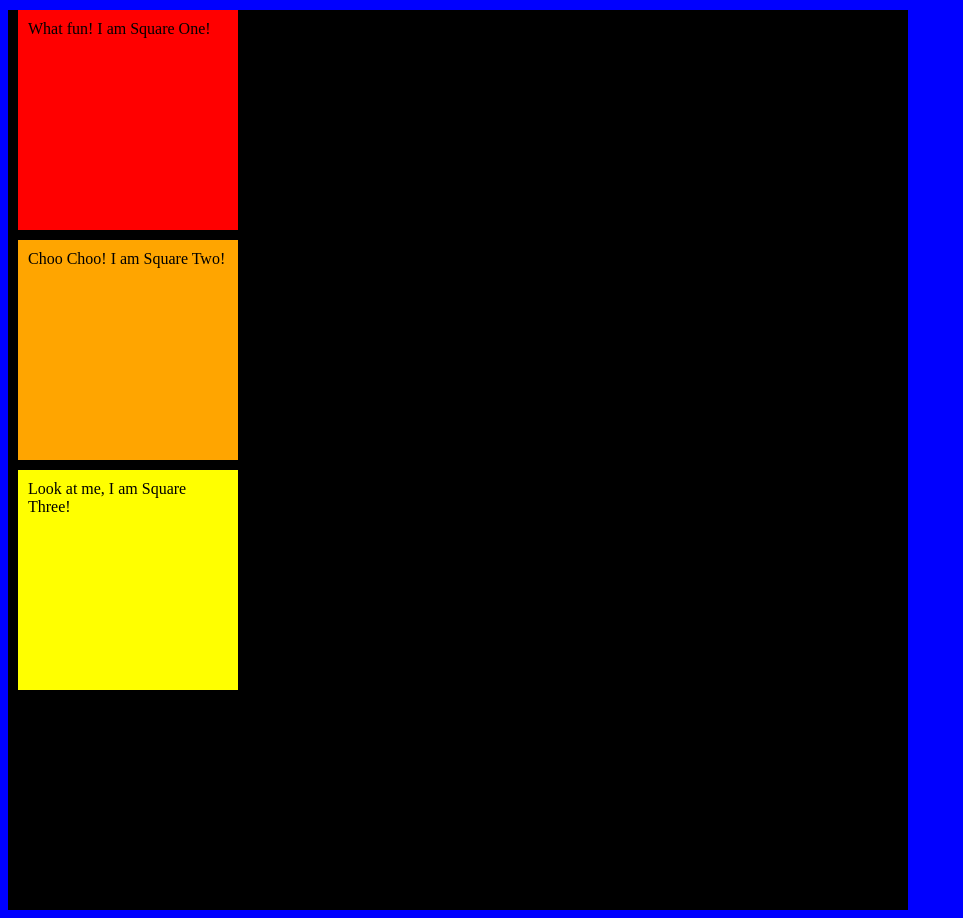
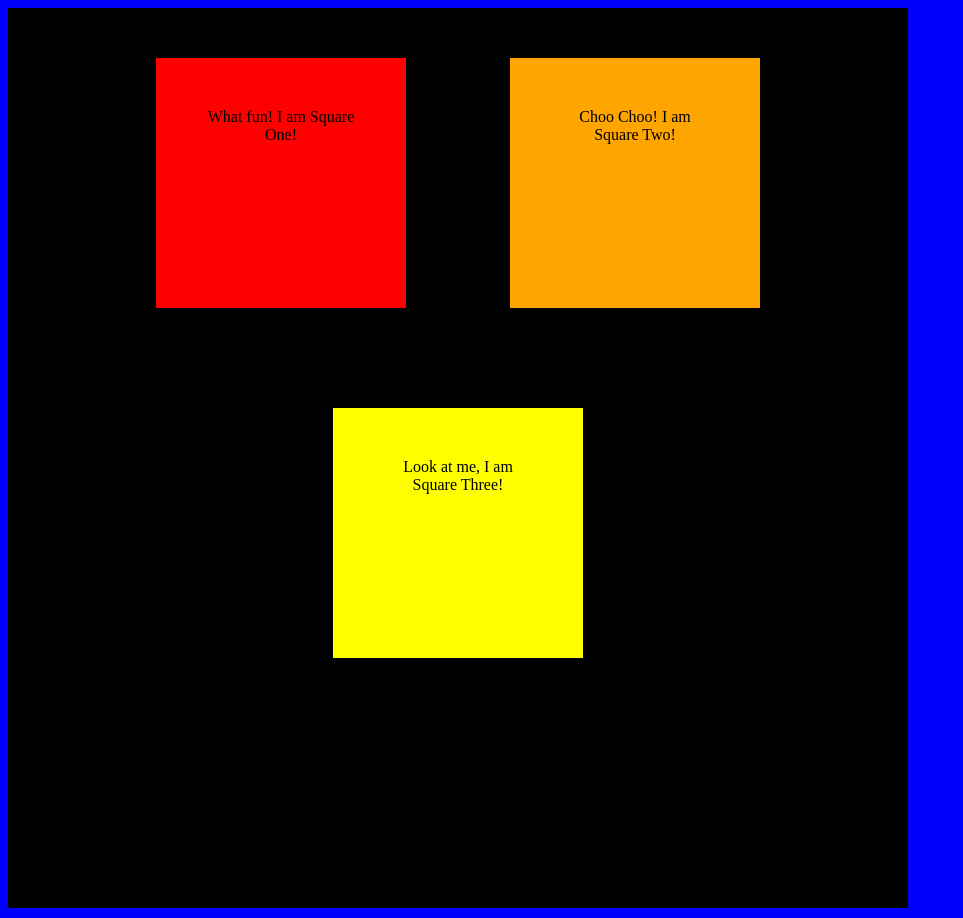
Before and after one commit to Lizzwest/HTML-and-CSS-Basics, a plain HTML site: page index.html in a window 1280 px wide. Shown: the whole page, without its empty margins (0-963 px from the left). Drawn offline with Linux system fonts and the light colour scheme.

```diff
--- a/style.css
+++ b/style.css
@@ -6,32 +6,40 @@ body{
     height: 900px;
     width:  900px;
     background: black;
+    text-align: center;
+    position: absolute;
 }
 
 
+
 #rOne{
-height: 200px;
-width: 200px;
+height: 150px;
+width: 150px;
 background: red;
-margin: 10px;
-padding: 10px;
-border: 100px dashed blue:
+margin: 50px;
+padding: 50px;
+display: inline-block;
+position: relative;
+
 
 }
 
 #rTwo{
-    height: 200px;
-    width: 200px;
+    height: 150px;
+    width: 150px;
     background: orange;
-    margin: 10px;
-    padding: 10px;
-    border: 100px dashed pink:
+    margin: 50px;
+    padding: 50px;
+    display: inline-block;
+    position: relative;
+
 }
 #rThree{
-    height: 200px;
-width: 200px;
+    height: 150px;
+width: 150px;
 background: yellow;
-margin: 10px;
-padding: 10px;
-border: 100px dashed green:
+margin: 50px;
+padding: 50px;
+display: inline-block;
+position: relative;
 }
```
Also changed, not shown: 1 other file.
